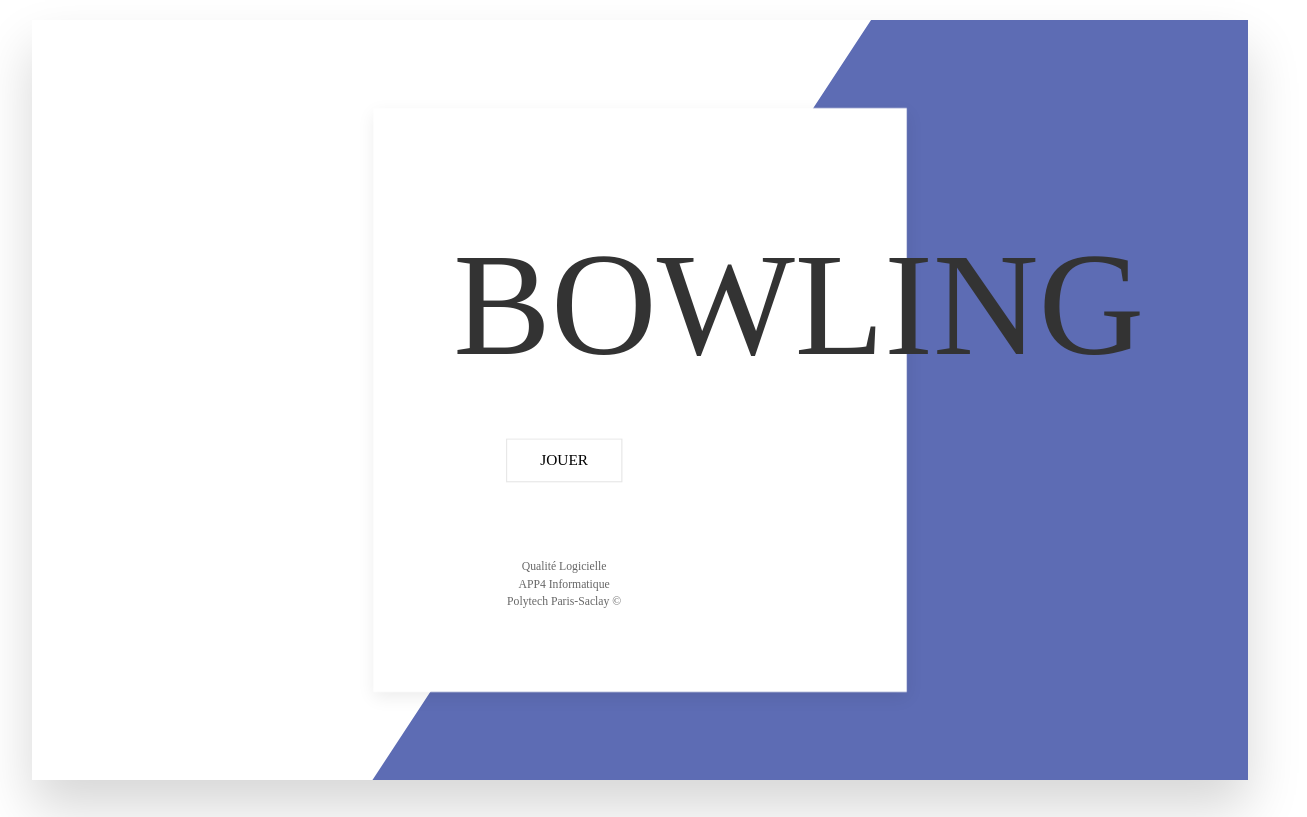
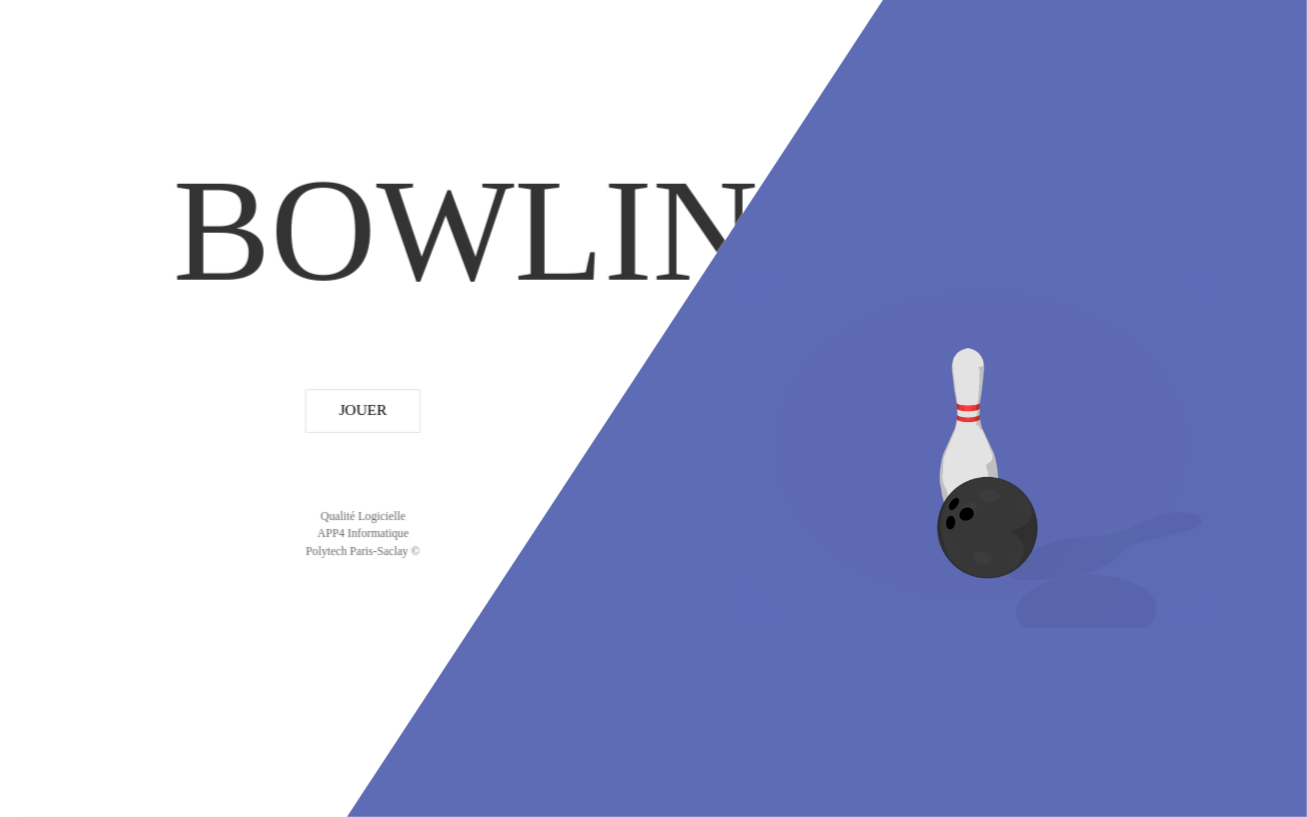
Before and after one commit to SebastienLeonce/BowlingRules, a Vue app: page / in a window 1280 px wide. Shown: the whole page, 1307 px wide, since content can reach past the window. Built offline with nearby package versions, Linux system fonts and the light colour scheme; a web font is replaced by a local one.

Commit message:
Modification UI vitrine

```diff
--- a/src/views/Home.vue
+++ b/src/views/Home.vue
@@ -1,8 +1,9 @@
 <template>
   <div class="home uk-card uk-card-default uk-box-shadow-xlarge uk-position-center uk-animation-fade uk-padding" style="position:absolute; height: 95%; width: 95%;">
-    <div class="back uk-box-shadow-xlarge"></div>
+    <div class="back uk-box-shadow-xlarge uk-animation-kenburns"></div>
+    <img src="../assets/bowling-quille.gif" alt="bowling-quille" style="position: absolute; right: 2%; bottom: 20%; max-height: 100%; width: 40%;">
     <div class="back2"></div>
-    <HelloWorld/>
+    <HelloWorld class="back2"/>
     <span class="uk-position-bottom-center uk-margin" style="font-size: 8pt;">
       <!-- <strong class="uk-label uk-label-danger" style="font-size: 6pt;">PROD</strong> |
       <strong class="uk-label uk-label-warning" style="font-size: 6pt;">DEV</strong> |
@@ -21,6 +22,9 @@ export default {
   name: 'Home',
   components: {
     HelloWorld
+  },
+  mounted: function(){
+    console.log(" mount of /home\n")
   }
 }
 </script>
@@ -43,9 +47,11 @@ export default {
   clip-path: polygon(100% 0%, 69% 0%, 28% 100%, 28% 100%, 81% 100%, 45% 100%, 40% 100%, 84% 100%, 100% 100%, 100% 92%, 100% 64%, 100% 35%, 100% 15%, 100% 25%);
   /* background-image: url("../assets/dribbble.webp"); */
 
-  /* background-image: url("../assets/bowling-mockup.jpg"); */
-  background-size: 100% 100%;
+  /* background-image: url("../assets/bowling-quille.gif"); */
+  /* background-size: 55% 100%; */
+  background-size: auto, auto;
   background-color: rgb(93,108,180);
+  box-shadow: 3px 3px rgb(0, 0, 0)(71, 69, 69), -1em 0 .4em rgb(0, 0, 0);
 }
 .back2{
   position: absolute;
```
